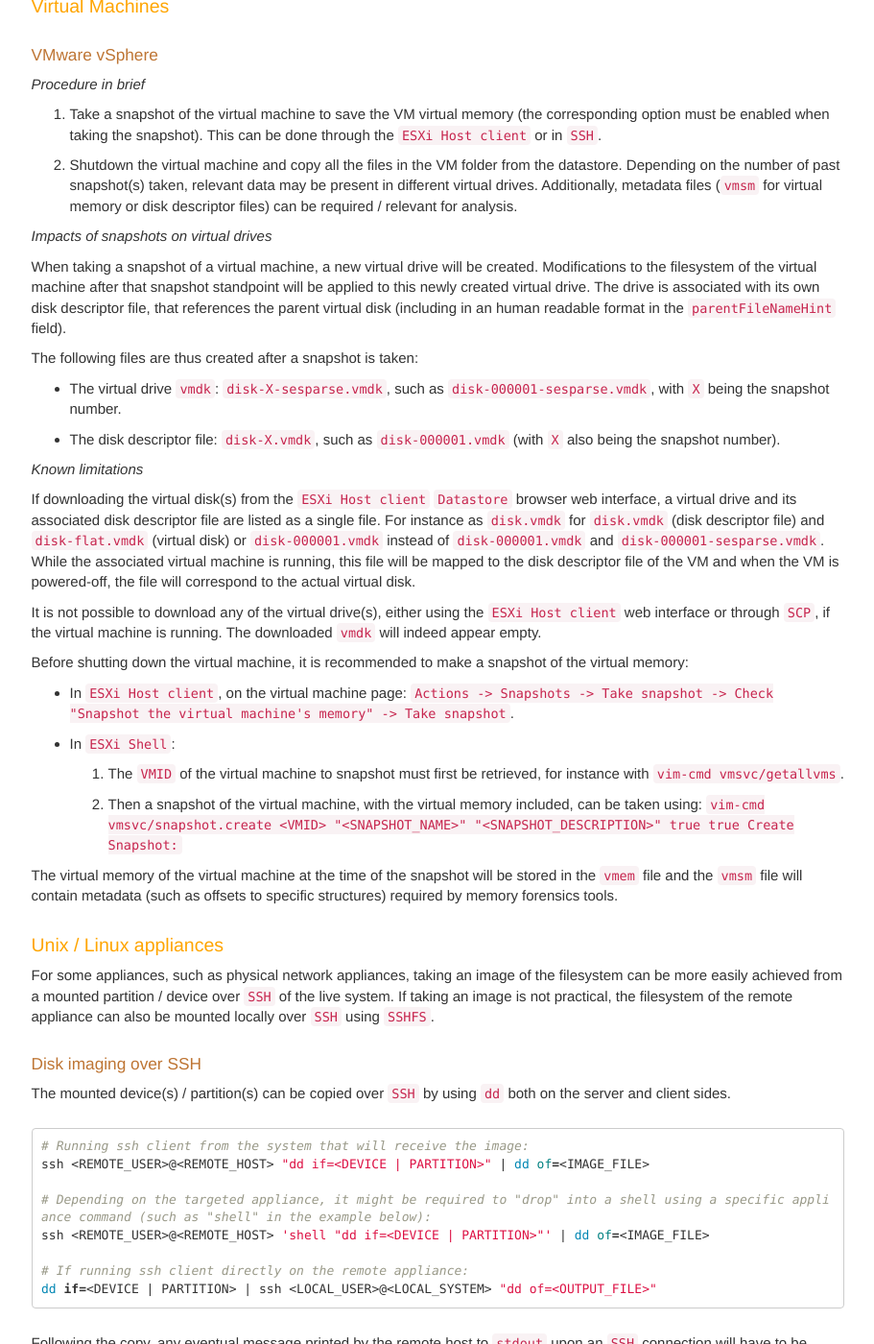
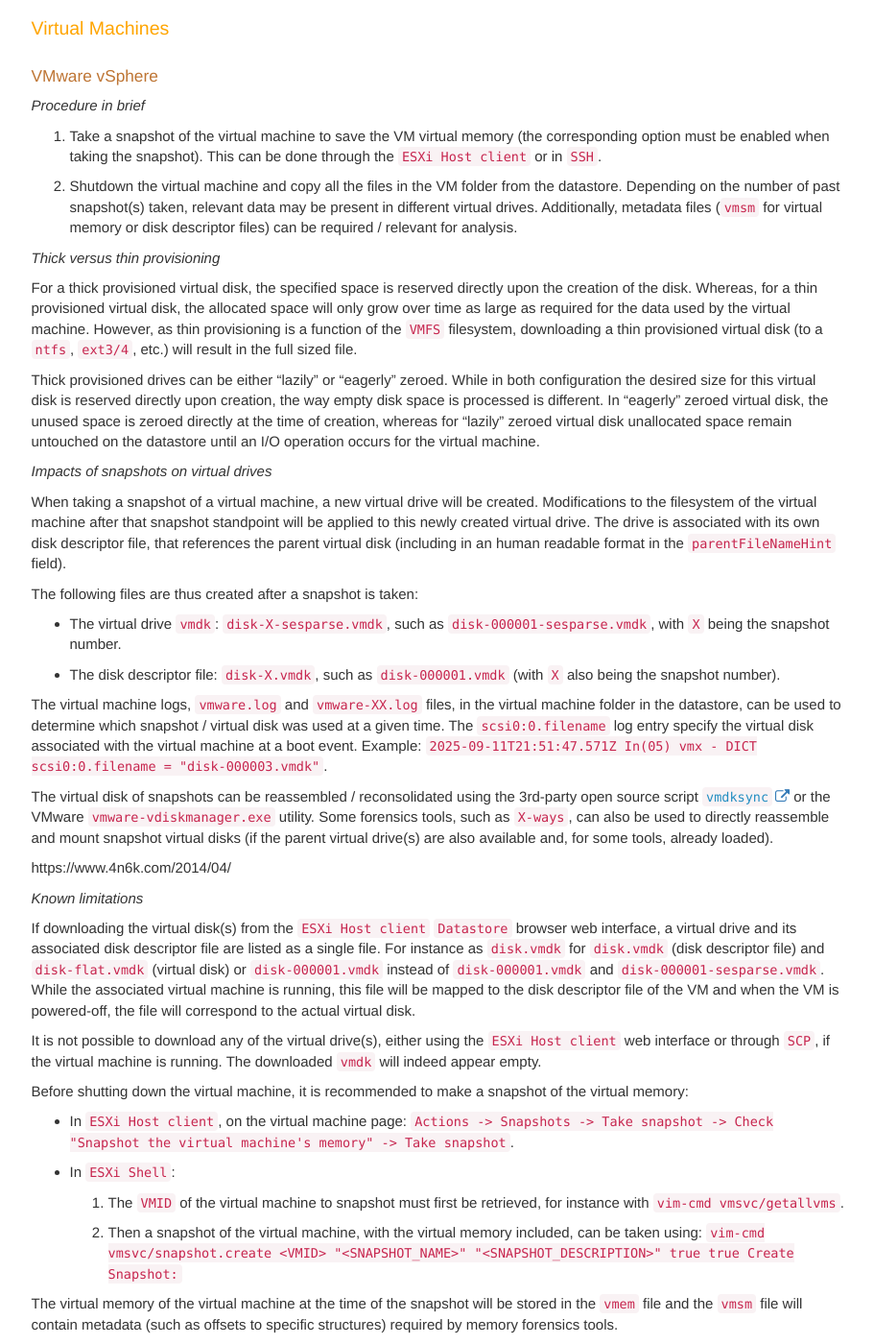
Before and after one commit to Qazeer/artefacts.help, a Jekyll site: the page built from pages/others/image_acquisition_and_mounting.md, in a window 1280 px wide and 1400 px high, scrolled down 3090 px. Shown: the whole window at 96% size, without its empty margins (330-1241 px from the left). Built offline with Jekyll 4.4.1, drawn with Linux system fonts in a browser that asks for light colours; comment, search, counter and statistics services are not loaded; some of the changed text lies outside the part shown.

Commit message:
[Artefact] Minor updates: UsnJrnl's file attrib, thick versus thin provisioning,...

````diff
--- a/pages/others/image_acquisition_and_mounting.md
+++ b/pages/others/image_acquisition_and_mounting.md
@@ -143,6 +143,23 @@ Right click device -> Acquire image
      files (`vmsm` for virtual memory or disk descriptor files) can be
      required / relevant for analysis.
 
+*Thick versus thin provisioning*
+
+For a thick provisioned virtual disk, the specified space is reserved directly
+upon the creation of the disk. Whereas, for a thin provisioned virtual disk,
+the allocated space will only grow over time as large as required for the data
+used by the virtual machine. However, as thin provisioning is a function of
+the `VMFS` filesystem, downloading a thin provisioned virtual disk (to a
+`ntfs`, `ext3/4`, etc.) will result in the full sized file.
+
+Thick provisioned drives can be either "lazily" or "eagerly" zeroed. While in
+both configuration the desired size for this virtual disk is reserved directly
+upon creation, the way empty disk space is processed is different. In "eagerly"
+zeroed virtual disk, the unused space is zeroed directly at the time of
+creation, whereas for "lazily" zeroed virtual disk unallocated space remain
+untouched on the datastore until an I/O operation occurs for the virtual
+machine.
+
 *Impacts of snapshots on virtual drives*
 
 When taking a snapshot of a virtual machine, a new virtual drive will be
@@ -159,6 +176,22 @@ The following files are thus created after a snapshot is taken:
 
   - The disk descriptor file: `disk-X.vmdk`, such as `disk-000001.vmdk`
     (with `X` also being the snapshot number).
+
+The virtual machine logs, `vmware.log` and `vmware-XX.log` files, in the virtual
+machine folder in the datastore, can be used to determine which snapshot /
+virtual disk was used at a given time. The `scsi0:0.filename` log entry specify
+the virtual disk associated with the virtual machine at a boot event.
+Example: `2025-09-11T21:51:47.571Z In(05) vmx - DICT          scsi0:0.filename = "disk-000003.vmdk"`.
+
+The virtual disk of snapshots can be reassembled / reconsolidated using
+the 3rd-party open source script
+[`vmdksync`](https://github.com/mpalmer/vmdksync/blob/master/vmdksync)
+or the VMware `vmware-vdiskmanager.exe` utility. Some forensics tools, such as
+`X-ways`, can also be used to directly reassemble and mount snapshot virtual
+disks (if the parent virtual drive(s) are also available and, for some tools,
+already loaded).
+
+https://www.4n6k.com/2014/04/
 
 *Known limitations*
 
@@ -393,12 +426,19 @@ fdisk -l <IMAGE_FILE>
 sudo mount -o ro,loop,noload,noatime,noexec,[show_sys_files,streams_interace=windows,]offset=<OFFSET | $((<SECTOR_SIZE> * <PARTITION_START>))> <IMAGE_FILE> </mnt/ | MOUNT_POINT>
 ```
 
+### Automated script
+
+The [`ermount.sh`](https://github.com/dfir-scripts/EverReady-Disk-Mount/blob/master/ermount.sh)
+
 --------------------------------------------------------------------------------
 
 ## References
 
-https://www.linuxleo.com/Docs/LinuxLeo_4.95.1.pdf
+  - [Barry J. Grundy - The Law Enforcement and Forensic Examiner’s Introduction to Linux](https://www.linuxleo.com/Docs/LinuxLEO_4.98.pdf)
 
-https://tmairi.github.io/posts/forensic-aquisition-with-dd-tools/
 
-https://www.youtube.com/watch?v=FoEO9p-J15w
+  - [BlueMonkey 4n6 - CAINE 02 forensic imaging and cloning using Guymager](https://www.youtube.com/watch?v=FoEO9p-J15w)
+
+  - [Brendan Kinchla - Forensic Recovery of Evidence From Deleted VMware VSphere Hypervisor Virtual Machines](https://www.scribd.com/document/911111385/Forensic-Recovery-of-Evidence-From-Deleted-VMware-VSphere-Hypervisor-Virtual-Machines#content=query:eage,pageNum:16,indexOnPage:1,bestMatch:false)
+
+   - [Mickaël Walter - A quick walkthrough in the VMDK format](https://web.archive.org/web/20250802235346/https://www.mickaelwalter.fr/a-quick-walkthrough-in-the-vmdk-format/)
````
Also changed, not shown: pages/windows/ntfs_macb_timestamps.md (+11 -9 lines), pages/windows/ntfs_usnjrnl.md (+5 -1 lines).
